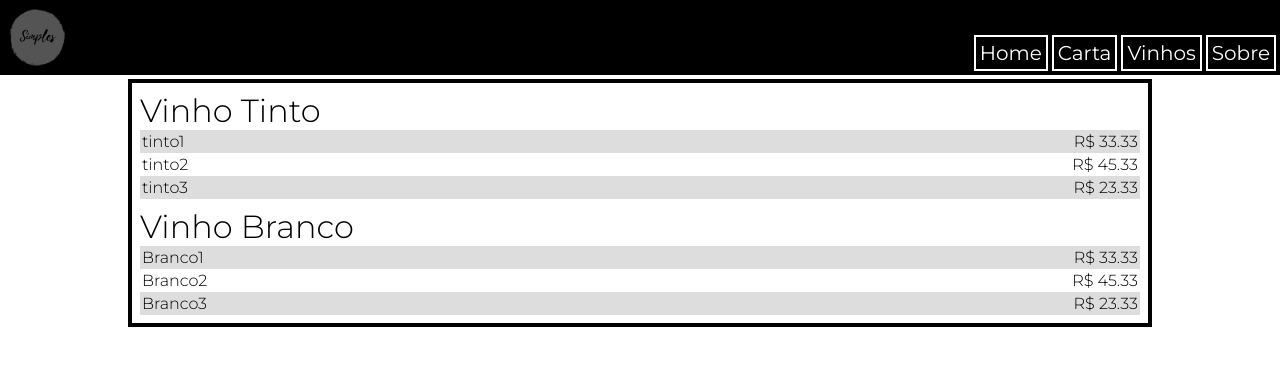
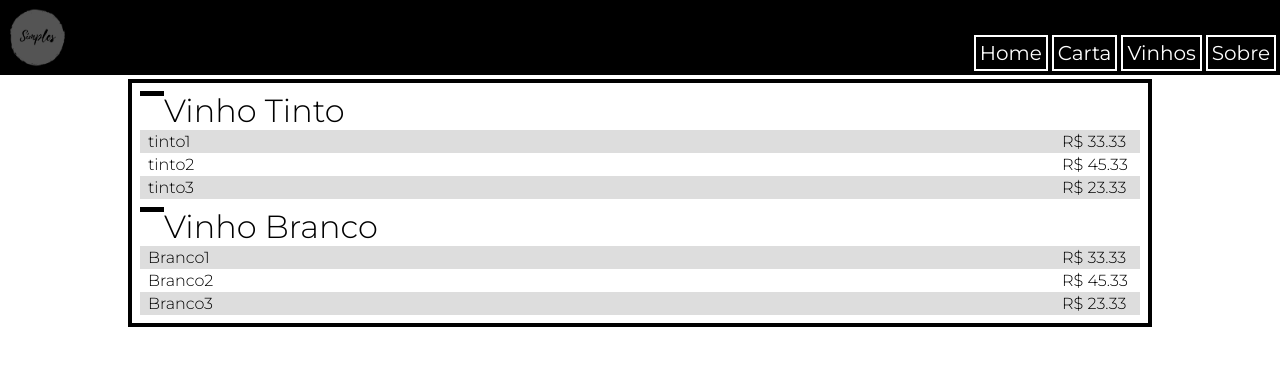
Before and after one commit to Lukasmolin/simples-vinhos-web, a React (Create React App) app: page / in a window 1280 px wide. Shown: the top 366 px of the page. Built offline with nearby package versions, Linux system fonts and the light colour scheme.

Commit message:
PriceList final styling

```diff
--- a/src/components/PriceList.css
+++ b/src/components/PriceList.css
@@ -8,12 +8,18 @@
     justify-content: center;
 }
 
+.priceList-comp .priceListSectionTitle {
+    display: flex;
+}
+
+.priceList-comp .priceListSectionTitle .headerDivider{
+    background-color: black;
+    width: 24px;
+    height: 0.3em;
+}
+
 .priceList-comp .priceListSectionContainer + .priceListSectionContainer {
     padding-top: 8px;
-}
-
-.priceList-comp .priceListItemsContainer .priceListItem:nth-child(2n+1) {
-    background-color: #dddddd;
 }
 
 .priceList-comp .priceListSectionContainer .priceListItem {
@@ -21,3 +27,23 @@
     justify-content: space-between;
     padding: 2px 2px 2px 2px;
 }
+
+.priceList-comp .priceListItemsContainer .priceListItem:nth-child(2n+1) {
+    background-color: #dddddd;
+}
+
+.priceList-comp .priceListItemsContainer .priceListItem .itemName {
+    padding-left: 6px;
+    overflow: hidden;
+    white-space: nowrap;
+}
+
+.priceList-comp .priceListItemsContainer .priceListItem .itemPrice {
+    min-width: 76px;
+}
+
+@media(max-width: 600px) {
+    .priceList-comp {
+        width: 92vw;
+    }
+}
--- a/src/components/PriceList.tsx
+++ b/src/components/PriceList.tsx
@@ -13,13 +13,17 @@ export interface PriceListSectionProps {
 export const PriceListSection: React.FC<PriceListSectionProps> = (props) => {
     return <div className="priceListSectionContainer">
         <div className="priceListSectionTitle">
-            <h1>{props.title}</h1>
+            <span className="headerDivider" >
+            </span>
+            <span className="titleContainer">
+                <h1>{props.title}</h1>
+            </span>
         </div>
         <div className="priceListItemsContainer">
         {props.items.map(item => {
             return <div className="priceListItem">
-                <span>{item.name}</span>
-                <span>R$ {item.price}</span>
+                <span className="itemName">{item.name}</span>
+                <span className="itemPrice">R$ {item.price}</span>
             </div>;
         })}
         </div>
```
